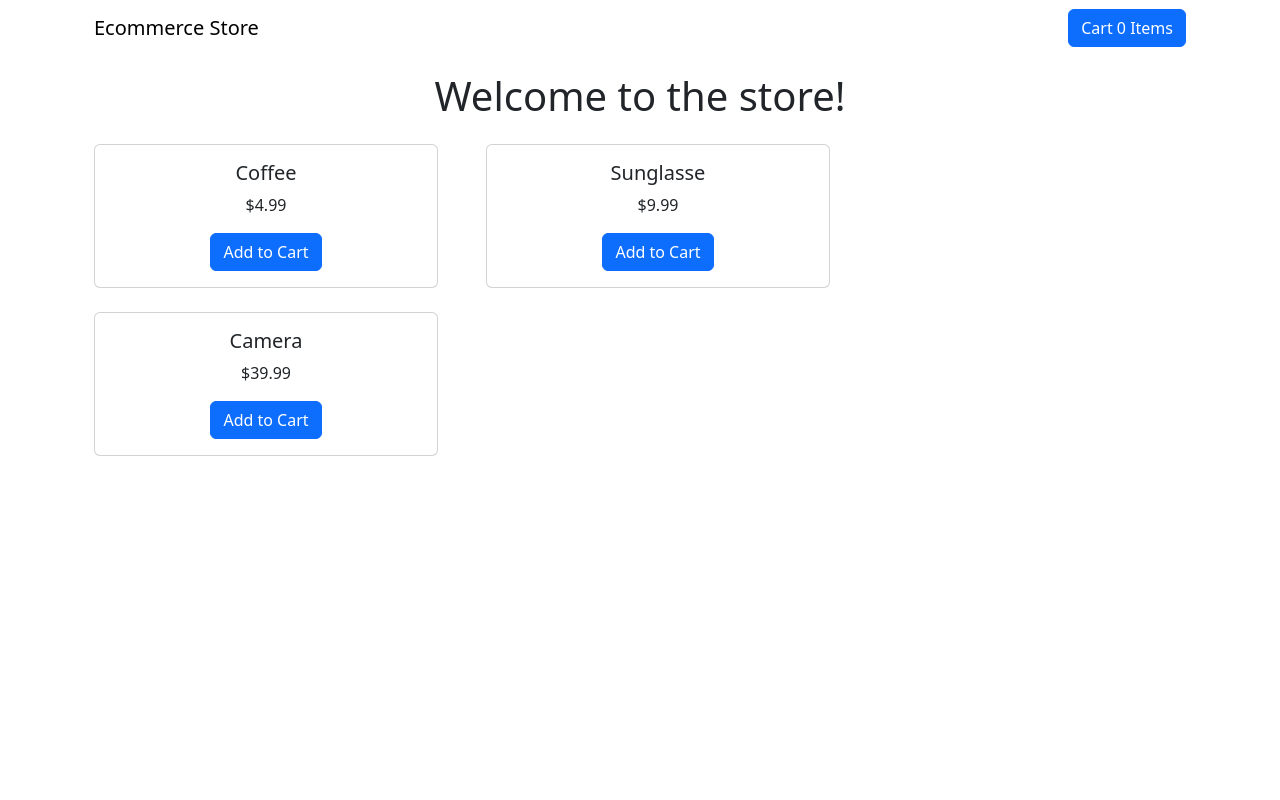
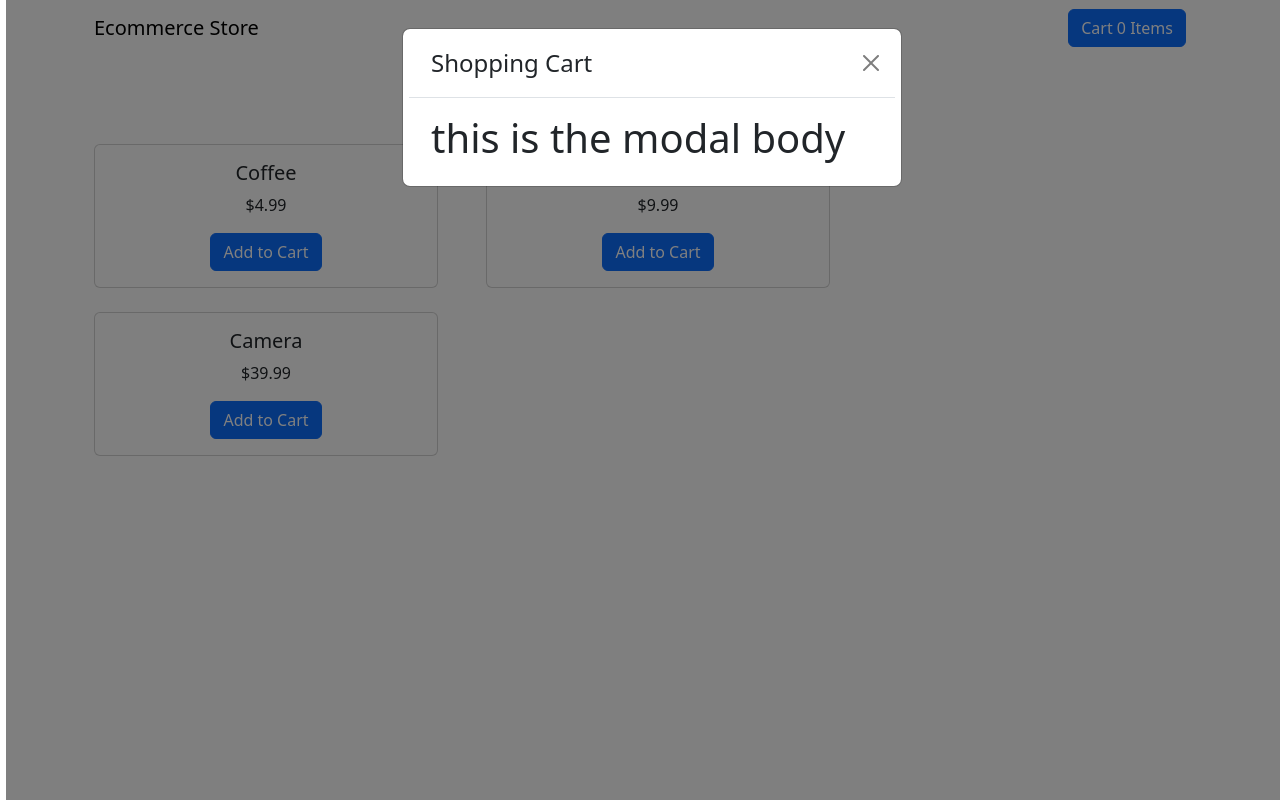
Before and after one commit to SalamanderCtesiphon/ecommerce, a React (Vite) app: page / in a window 1280 px wide. Both pictures are taken after a click on the button "Cart 0 Items". Built offline with nearby package versions, Linux system fonts and the light colour scheme.

Commit message:
created the basic modal

```diff
--- a/src/components/Navbar.tsx
+++ b/src/components/Navbar.tsx
@@ -1,15 +1,31 @@
+import { useState } from "react"
 import { Button, Container, Navbar, Modal, Nav } from "react-bootstrap"
 
 
 function NavbarComponent() {
+  const [show, setShow] = useState(false)
+  const handleClose = () => setShow(false)
+  const handleShow = () => setShow(true)
+
+
   return (
+    <>
     <Navbar expand="sm">
       <Navbar.Brand href="/">Ecommerce Store</Navbar.Brand>
       <Navbar.Toggle />
       <Navbar.Collapse className="justify-content-end" >
-        <Button>Cart 0 Items</Button>
+        <Button onClick={handleShow}>Cart 0 Items</Button>
       </Navbar.Collapse>
     </Navbar>
+    <Modal show={show} onHide={handleClose}>
+      <Modal.Header closeButton>
+        <Modal.Title>Shopping Cart</Modal.Title>
+      </Modal.Header>
+      <Modal.Body>
+        <h1>this is the modal body </h1>
+      </Modal.Body>
+    </Modal>
+    </>
   )
 }
 
```
